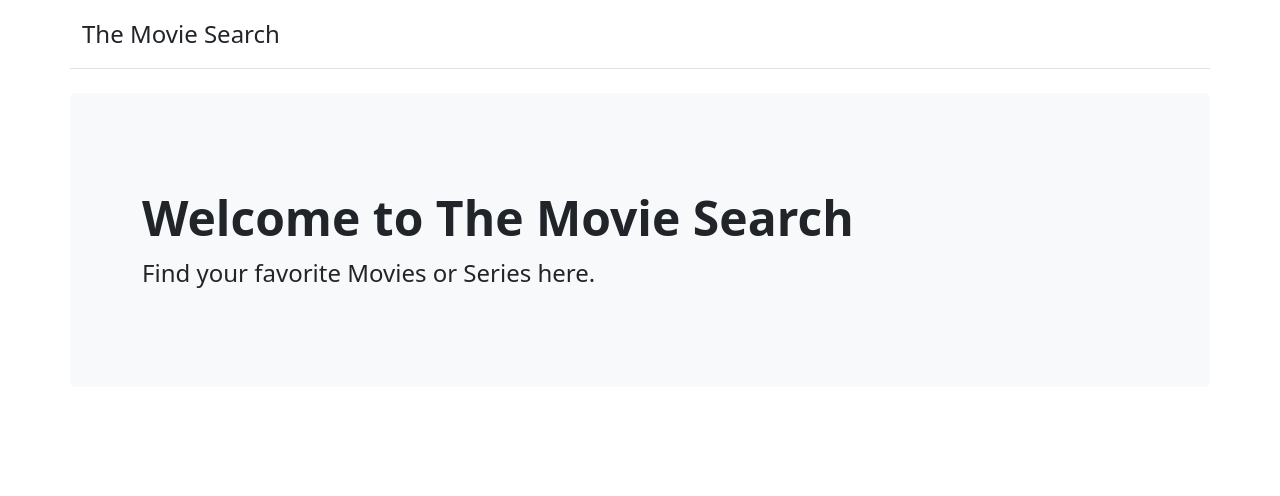
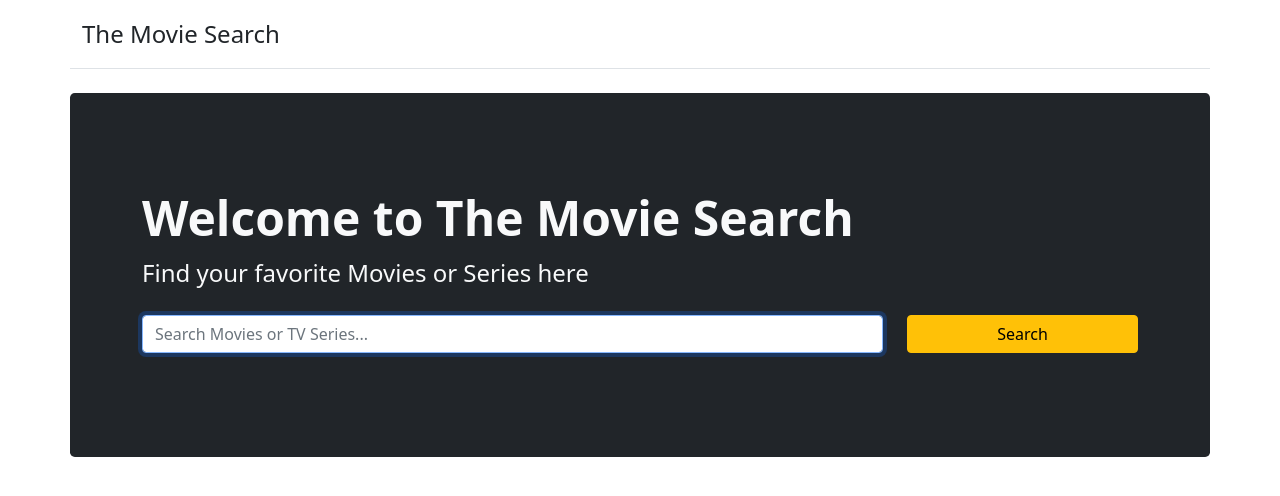
Before and after one commit to ariqd/react-redux-omdb, a React (Create React App) app: page / in a window 1280 px wide. Shown: the top 496 px of the page. Built offline with nearby package versions, Linux system fonts and the light colour scheme.

Commit message:
finish styling search form

```diff
--- a/src/App.js
+++ b/src/App.js
@@ -1,29 +1,16 @@
 import Container from "react-bootstrap/Container"
 import Row from "react-bootstrap/Row"
-import Col from "react-bootstrap/Col"
+import Header from "./components/Header"
+import SearchForm from "./components/SearchForm"
 
 function App() {
   return (
     <Container>
       <Row>
-        <header class="pb-3 mb-4 mt-3 border-bottom">
-          <a
-            href="/"
-            class="d-flex align-items-center text-dark text-decoration-none"
-          >
-            <span class="fs-4">The Movie Search</span>
-          </a>
-        </header>
+        <Header />
       </Row>
       <Row>
-        <div class="p-5 mb-4 bg-light rounded-3">
-          <Container fluid className="py-5">
-            <h1 class="display-5 fw-bold">Welcome to The Movie Search</h1>
-            <Col md="8" className="fs-4">
-              Find your favorite Movies or Series here.
-            </Col>
-          </Container>
-        </div>
+        <SearchForm />
       </Row>
     </Container>
   )
--- /dev/null
+++ b/src/components/Header.js
@@ -0,0 +1,14 @@
+const Header = () => {
+  return (
+    <header class="pb-3 mb-4 mt-3 border-bottom">
+      <a
+        href="/"
+        class="d-flex align-items-center text-dark text-decoration-none"
+      >
+        <span class="fs-4">The Movie Search</span>
+      </a>
+    </header>
+  )
+}
+
+export default Header
--- /dev/null
+++ b/src/components/SearchForm.js
@@ -0,0 +1,40 @@
+import Container from "react-bootstrap/Container"
+import Col from "react-bootstrap/Col"
+import Form from "react-bootstrap/Form"
+import Row from "react-bootstrap/Row"
+import Button from "react-bootstrap/Button"
+
+const SearchForm = () => {
+  return (
+    <div class="p-5 mb-4 bg-dark text-light rounded-3">
+      <Container fluid className="py-5">
+        <h1 class="display-5 fw-bold">Welcome to The Movie Search</h1>
+        <Col md="8" className="fs-4">
+          Find your favorite Movies or Series here
+        </Col>
+        <Form>
+          <Row className="align-items-center mt-4">
+            <Col xs={12} md={9}>
+              <Form.Label htmlFor="inlineFormInput" visuallyHidden>
+                Name
+              </Form.Label>
+              <Form.Control
+                className="mb-2"
+                id="inlineFormInput"
+                placeholder="Search Movies or TV Series..."
+                autoFocus
+              />
+            </Col>
+            <Col xs={12} md={3} className="d-grid gap-2">
+              <Button type="submit" className="mb-2 btn-warning">
+                Search
+              </Button>
+            </Col>
+          </Row>
+        </Form>
+      </Container>
+    </div>
+  )
+}
+
+export default SearchForm
```
